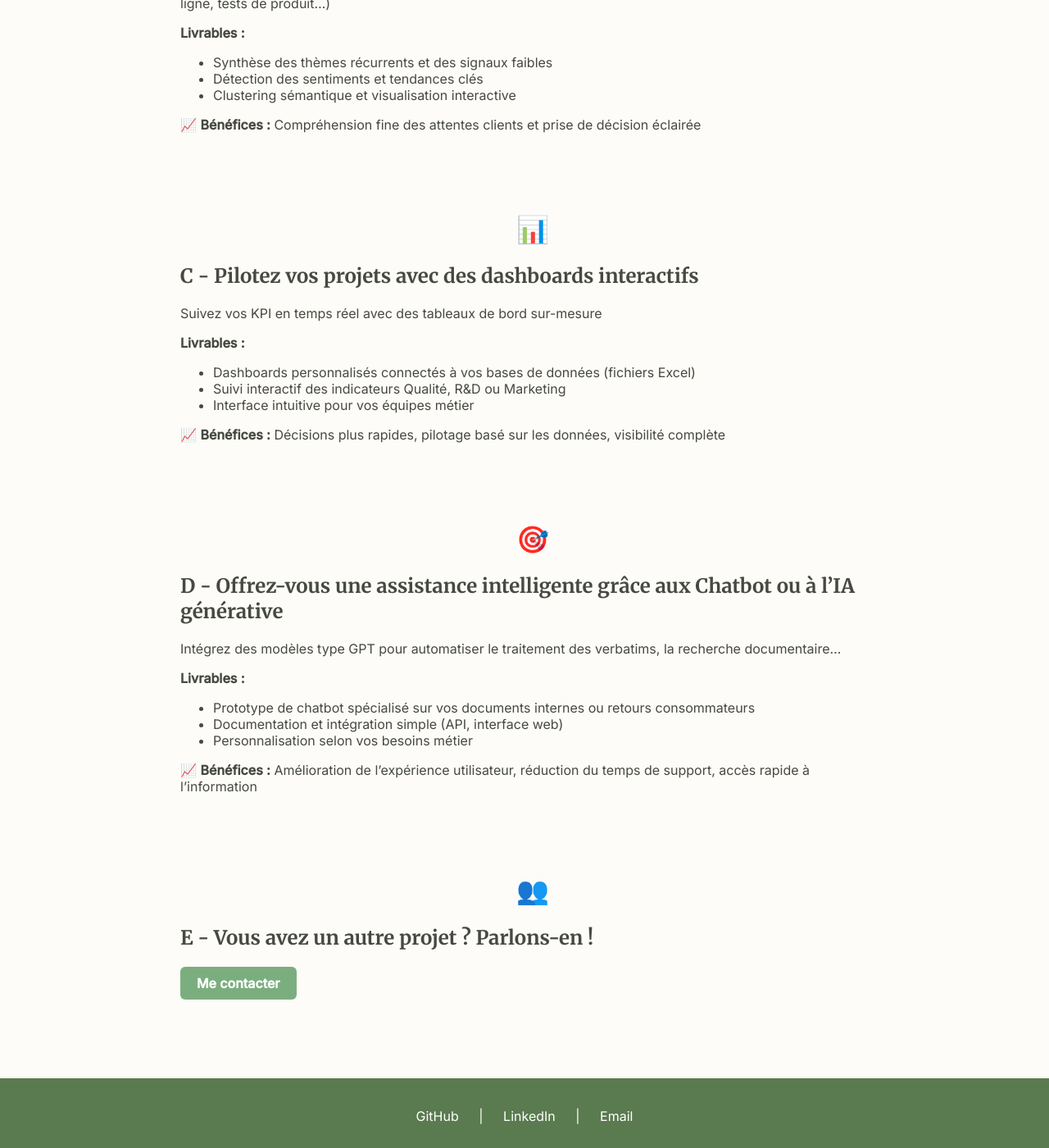
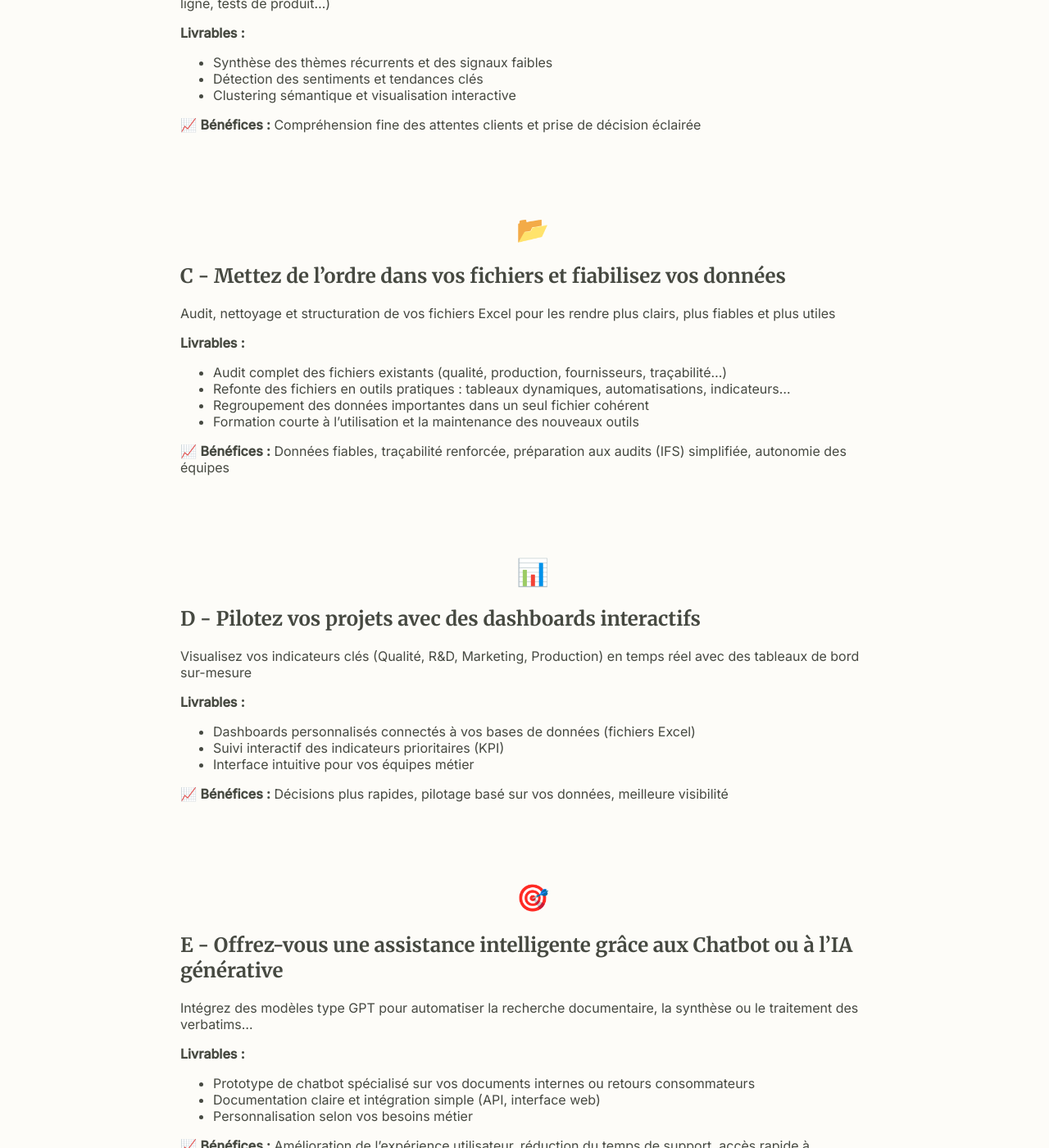
Before and after one commit to emma-dcs/emma-dcs.github.io, a Jekyll site: the page built from service.md, in a window 1280 px wide and 1400 px high, scrolled down 1270 px. Shown: the whole window at 82% size. Built offline with Jekyll 4.4.1, drawn with Linux system fonts in a browser that asks for light colours; some of the changed text lies outside the part shown.

Commit message:
Services

```diff
--- a/service.md
+++ b/service.md
@@ -45,28 +45,43 @@ Transformez les milliers de retours consommateurs en informations stratégiques
 
 <br><br><br>
 
+<h1 style="text-align: center;">📂</h1>
+
+## C - Mettez de l’ordre dans vos fichiers et fiabilisez vos données
+Audit, nettoyage et structuration de vos fichiers Excel pour les rendre plus clairs, plus fiables et plus utiles
+
+**Livrables :**
+- Audit complet des fichiers existants (qualité, production, fournisseurs, traçabilité...)
+- Refonte des fichiers en outils pratiques : tableaux dynamiques, automatisations, indicateurs...
+- Regroupement des données importantes dans un seul fichier cohérent
+- Formation courte à l'utilisation et la maintenance des nouveaux outils
+
+📈 **Bénéfices :** Données fiables, traçabilité renforcée, préparation aux audits (IFS) simplifiée, autonomie des équipes
+
+<br><br><br>
+
 <h1 style="text-align: center;">📊</h1>
 
-## C - Pilotez vos projets avec des dashboards interactifs
-Suivez vos KPI en temps réel avec des tableaux de bord sur-mesure
+## D - Pilotez vos projets avec des dashboards interactifs
+Visualisez vos indicateurs clés (Qualité, R&D, Marketing, Production) en temps réel avec des tableaux de bord sur-mesure
 
 **Livrables :**
 - Dashboards personnalisés connectés à vos bases de données (fichiers Excel)
-- Suivi interactif des indicateurs Qualité, R&D ou Marketing
+- Suivi interactif des indicateurs prioritaires (KPI)
 - Interface intuitive pour vos équipes métier
 
-📈 **Bénéfices :** Décisions plus rapides, pilotage basé sur les données, visibilité complète
+📈 **Bénéfices :** Décisions plus rapides, pilotage basé sur vos données, meilleure visibilité
 
 <br><br><br>
 
 <h1 style="text-align: center;">🎯</h1>
 
-## D - Offrez-vous une assistance intelligente grâce aux Chatbot ou à l'IA générative
-Intégrez des modèles type GPT pour automatiser le traitement des verbatims, la recherche documentaire...
+## E - Offrez-vous une assistance intelligente grâce aux Chatbot ou à l'IA générative
+Intégrez des modèles type GPT pour automatiser la recherche documentaire, la synthèse ou le traitement des verbatims...
 
 **Livrables :**
 - Prototype de chatbot spécialisé sur vos documents internes ou retours consommateurs
-- Documentation et intégration simple (API, interface web)
+- Documentation claire et intégration simple (API, interface web)
 - Personnalisation selon vos besoins métier
 
 📈 **Bénéfices :** Amélioration de l'expérience utilisateur, réduction du temps de support, accès rapide à l'information
@@ -75,5 +90,5 @@ Intégrez des modèles type GPT pour automatiser le traitement des verbatims, la
 
 <h1 style="text-align: center;">👥</h1>
 
-## E - Vous avez un autre projet ? Parlons-en !
+## F - Vous avez un autre projet ? Parlons-en !
 <a href="{{ site.baseurl }}/contact" class="btn-contact">Me contacter</a>
```
Also changed, not shown: projets.md (+7 -6 lines).
